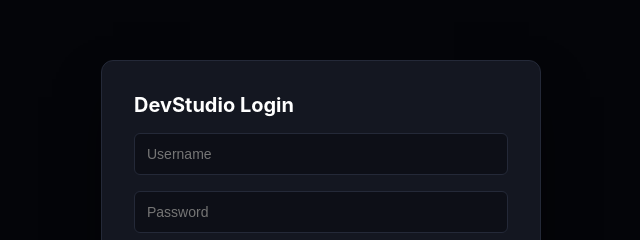
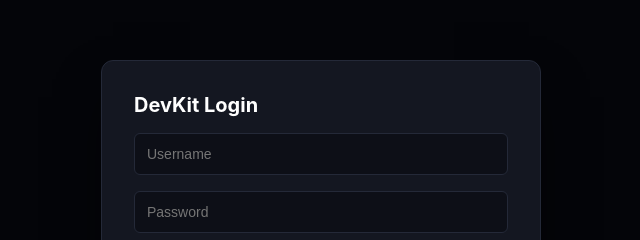
Before and after one commit to stuffneststuff/devkit, a plain HTML site: page index.html in a window 1280 px wide. Shown: the part 196-436 px from the top of the page, 319-959 px from the left. Drawn offline with Linux system fonts and the light colour scheme.

Commit message:
Rename DevStudio to DevKit in index.html

```diff
--- a/index.html
+++ b/index.html
@@ -3,7 +3,7 @@
 <head>
   <meta charset="UTF-8">
   <meta name="viewport" content="width=device-width, initial-scale=1.0">
-  <title>DevStudio Portal with NY Time OTP</title>
+  <title>DevKit</title>
   <style>
     :root {
       --bg-dark: #0a0c10;
@@ -159,7 +159,7 @@
   <!-- Login Modal -->
   <div id="login-overlay" class="overlay">
     <div class="modal-card">
-      <h2>DevStudio Login</h2>
+      <h2>DevKit Login</h2>
       <input type="text" id="username" placeholder="Username">
       <input type="password" id="password" placeholder="Password">
       <button class="btn btn-primary" onclick="login()">Sign In</button>
```
